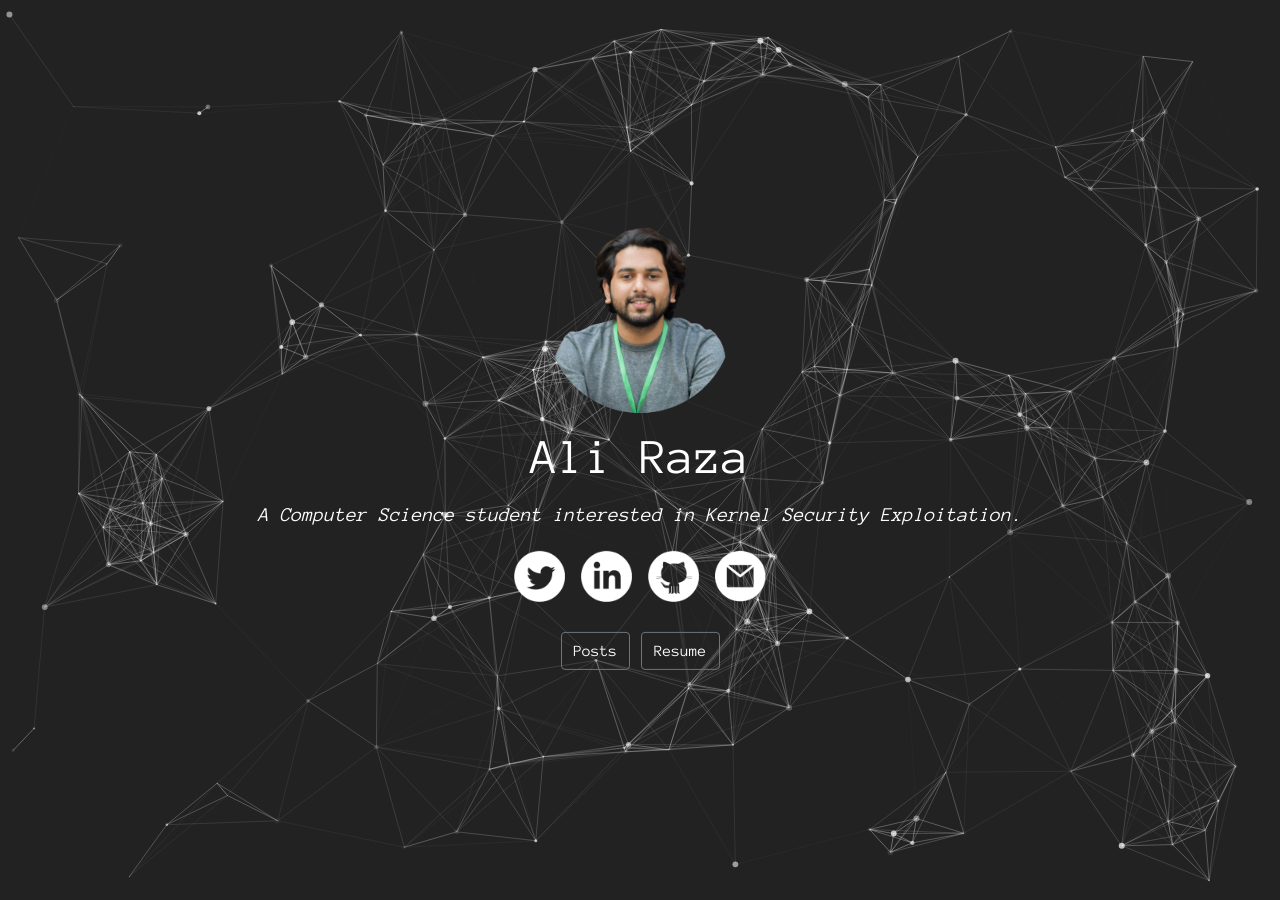
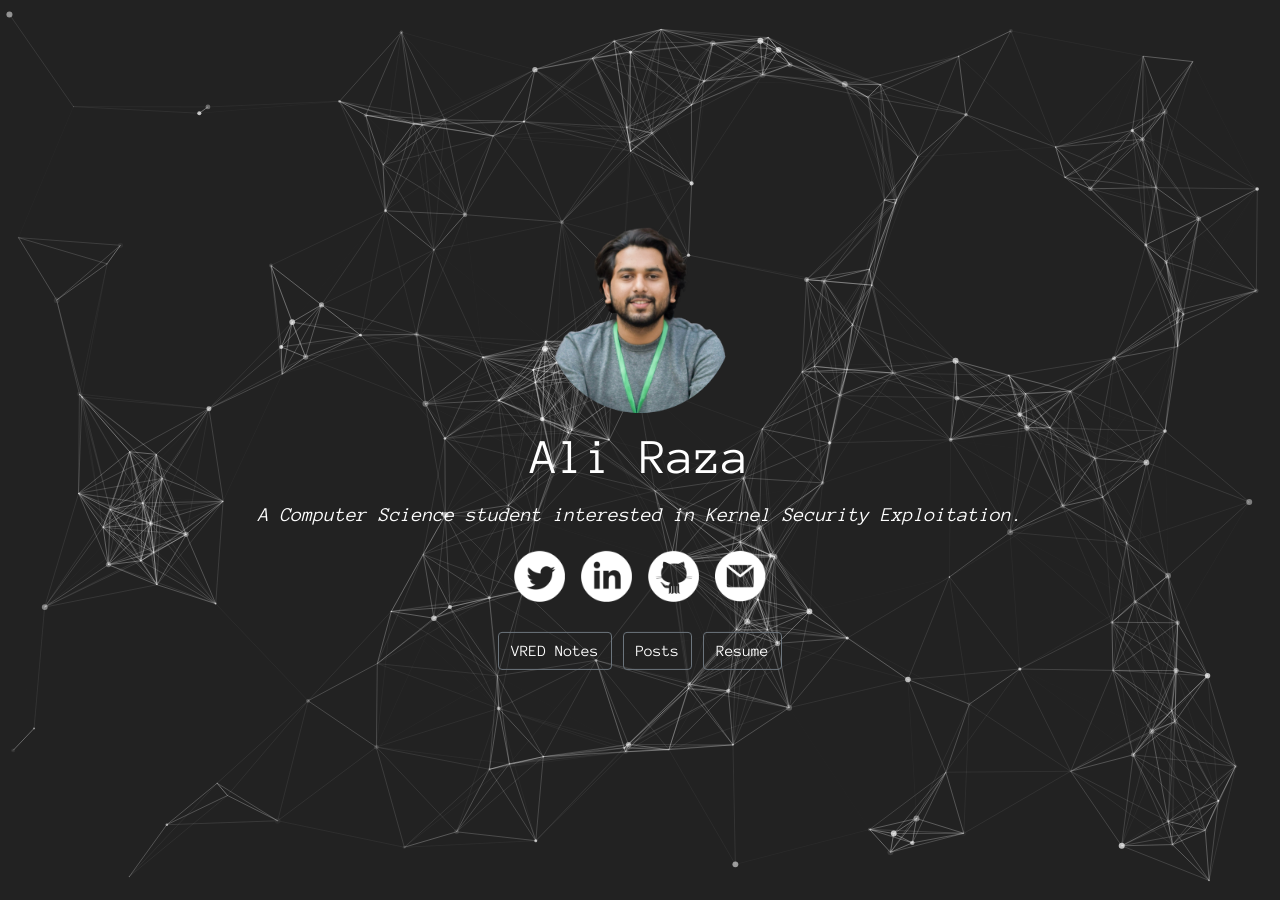
Before and after one commit to locus-x64/locus-x64.github.io, a Jekyll site: the page index.html, which Jekyll copies as it is, in a window 1280 px wide. Built offline with Jekyll 4.4.1, drawn with Linux system fonts in a browser that asks for light colours.

Commit message:
VRED button added

```diff
--- a/index.html
+++ b/index.html
@@ -70,6 +70,7 @@ body {
 
             <div style="margin-top: 30px" class="interactive">
 
+                <a href="vred-notes"><button type="button" class="btn btn-outline-secondary" style="margin-bottom: 10px">VRED Notes</button></a>
                 <a href="posts"><button type="button" class="btn btn-outline-secondary" style="margin-bottom: 10px"> Posts</button></a>
                 <a href="/CV/Ali_Raza_CV.pdf"><button type="button" class="btn btn-outline-secondary" style="margin-bottom: 10px">Resume</button></a>
 
```
